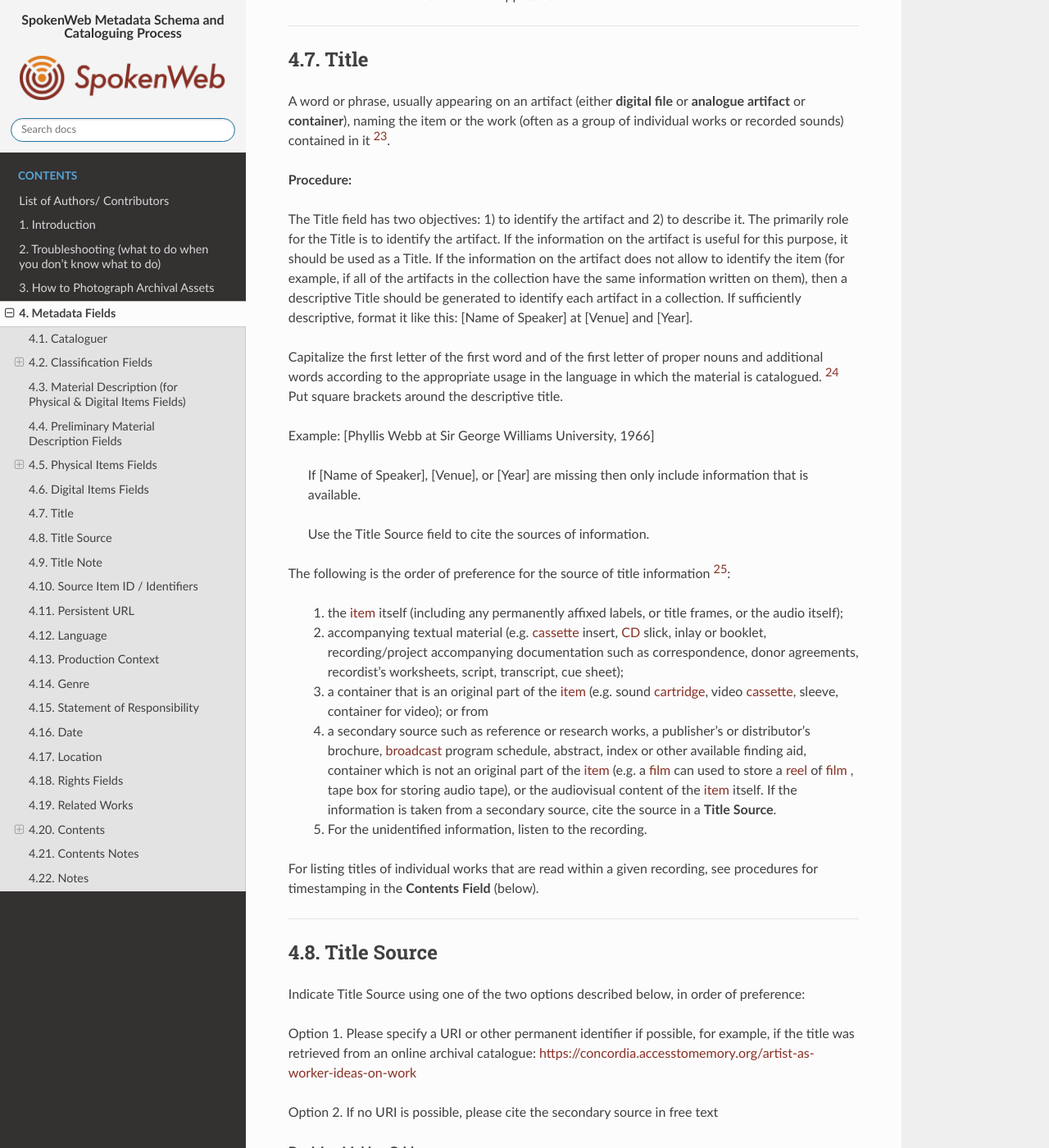
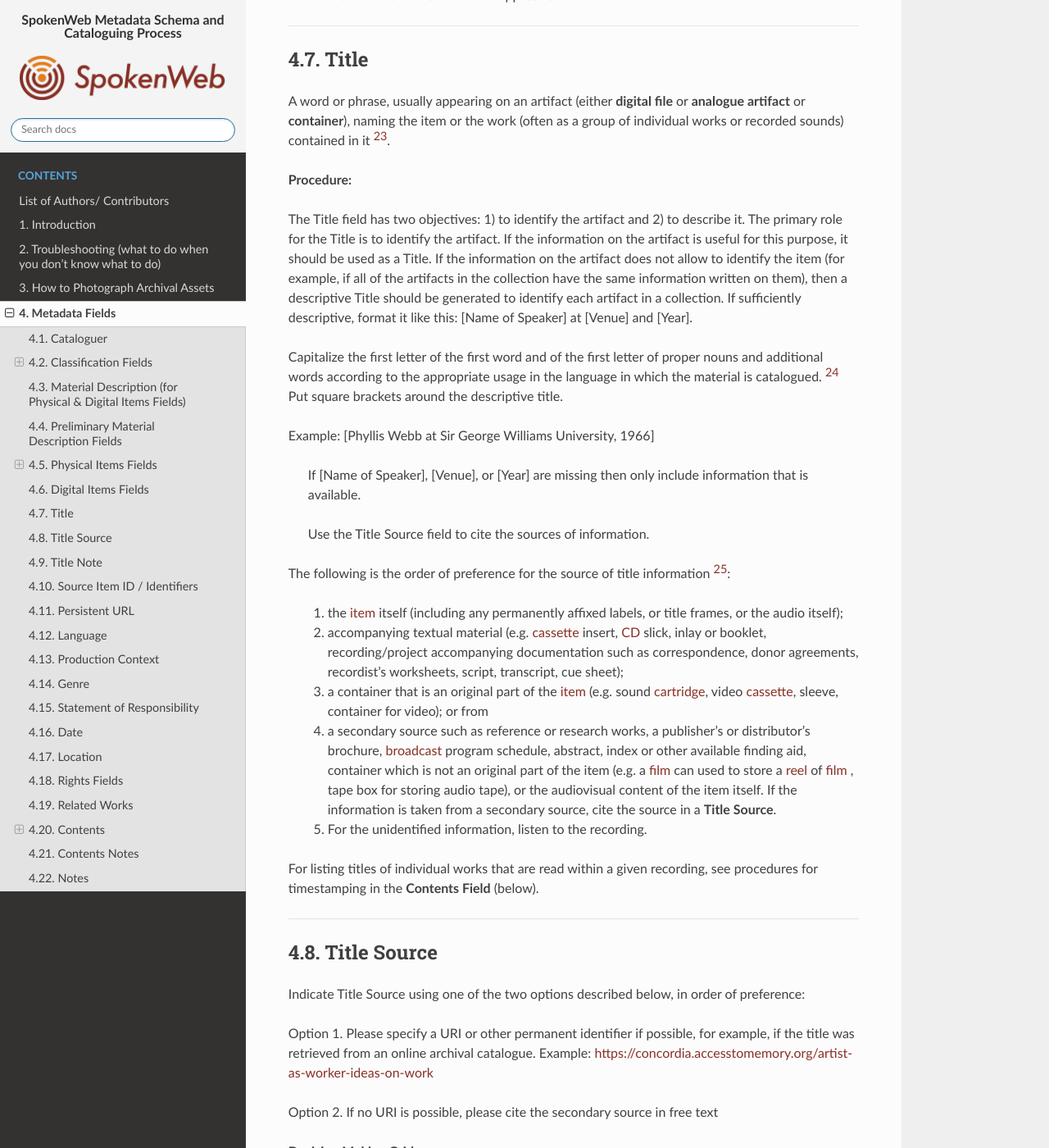
Before and after one commit to spokenweb/spokenweb-metadata-scheme, a Sphinx documentation site: the page built from docs/4-metadata-fields.rst, in a window 1280 px wide and 1400 px high, scrolled down 11901 px. Shown: the whole window at 82% size. Built offline with Sphinx 7.4.7 and the Read the Docs theme 3.1.0, drawn with Linux system fonts in a browser that asks for light colours; some of the changed text lies outside the part shown.

Commit message:
Update 4-metadata-fields.rst

```diff
--- a/docs/4-metadata-fields.rst
+++ b/docs/4-metadata-fields.rst
@@ -299,7 +299,7 @@
 
     * Copy from an original loaned by UTARMS
 
-**Tape Brand:** Where indicated on the artifact, or reliably on the container, record the tape brand and the specific type number, for example, Ampex 456 or Scotch 250. This makes all the difference in being able to track degradation issues (sticky shed syndrome) from the item metadata. Knowing if it’s Scotch 200, or Scotch 250, or Scotch 300 is relevant for the preservation purposes.  When the info is available, it’s usually written clearly on the box. Older tapes will often have named lines of tape, sometimes on a shiny sticker or something that might say, for example, “Radio Mastering Extraordinaire”. This can be helpful to know, and would be great to record, if it’s readily available. If it’s not obvious, then write down “Unknown acetate”.
+**Tape Brand:** Where indicated on the artifact, or reliably on the container, record the tape brand and the specific type number, for example, Ampex 456 or Scotch 250. This makes all the difference in being able to track degradation issues (e.g. sticky shed syndrome) from the item metadata. Knowing if it’s Scotch 200, or Scotch 250, or Scotch 300 is relevant for the preservation purposes.  When the info is available, it’s usually written clearly on the box. Older tapes will often have named lines of tape, sometimes on a shiny sticker or something that might say, for example, “Radio Mastering Extraordinaire”. This can be helpful to know, and would be great to record, if it’s readily available. If it’s not obvious, then write down “Unknown acetate”.
 
 **Sound Quality:** Based on broad categories of clarity and audibility, grade the audio quality of the recording as either Excellent, Good, or Poor.
 
@@ -415,7 +415,7 @@
 
 **Procedure:**
 
-The Title field has two objectives: 1) to identify the artifact and 2) to describe it. The primarily role for the Title is to identify the artifact. If the information on the artifact is useful for this purpose, it should be used as a Title. If the information on the artifact does not allow to identify the item (for example, if all of the artifacts in the collection have the same information written on them), then a descriptive Title should be generated to identify each artifact in a collection. If sufficiently descriptive, format it like this: [Name of Speaker] at [Venue] and [Year].
+The Title field has two objectives: 1) to identify the artifact and 2) to describe it. The primary role for the Title is to identify the artifact. If the information on the artifact is useful for this purpose, it should be used as a Title. If the information on the artifact does not allow to identify the item (for example, if all of the artifacts in the collection have the same information written on them), then a descriptive Title should be generated to identify each artifact in a collection. If sufficiently descriptive, format it like this: [Name of Speaker] at [Venue] and [Year].
 
 Capitalize the first letter of the first word and of the first letter of proper nouns and additional words according to the appropriate usage in the language in which the material is catalogued. [24]_ Put square brackets around the descriptive title.
 
@@ -430,7 +430,7 @@
   1. the `item <http://www.iasa-web.org/cataloguing-rules/appendix-d-glossary#103>`__ itself (including any permanently affixed labels, or title frames, or the audio itself);
   2. accompanying textual material (e.g. `cassette <http://www.iasa-web.org/cataloguing-rules/appendix-d-glossary#22>`__ insert, `CD <http://www.iasa-web.org/cataloguing-rules/appendix-d-glossary#24>`__ slick, inlay or booklet, recording/project accompanying documentation such as correspondence, donor agreements, recordist’s worksheets, script, transcript, cue sheet);
   3. a container that is an original part of the `item <http://www.iasa-web.org/cataloguing-rules/appendix-d-glossary#103>`__ (e.g. sound `cartridge <http://www.iasa-web.org/cataloguing-rules/appendix-d-glossary#21>`__, video `cassette <http://http://www.iasa-web.org/cataloguing-rules/appendix-d-glossary#22>`__, sleeve, container for video); or from
-  4. a secondary source such as reference or research works, a publisher’s or distributor’s brochure, `broadcast <http://www.iasa-web.org/cataloguing-rules/appendix-d-glossary#19>`__ program schedule, abstract, index or other available finding aid, container which is not an original part of the `item <http://www.iasa-web.org/cataloguing-rules/appendix-d-glossary#103>`__ (e.g. a `film <http://www.iasa-web.org/cataloguing-rules/appendix-d-glossary#81>`__ can used to store a `reel <http://www.iasa-web.org/cataloguing-rules/appendix-d-glossary#165>`__ of `film <http://www.iasa-web.org/cataloguing-rules/appendix-d-glossary#81>`__ , tape box for storing audio tape), or the audiovisual content of the `item <http://www.iasa-web.org/cataloguing-rules/appendix-d-glossary#103>`__ itself. If the information is taken from a secondary source, cite the source in a **Title Source**.
+  4. a secondary source such as reference or research works, a publisher’s or distributor’s brochure, `broadcast <http://www.iasa-web.org/cataloguing-rules/appendix-d-glossary#19>`__ program schedule, abstract, index or other available finding aid, container which is not an original part of the item (e.g. a `film <http://www.iasa-web.org/cataloguing-rules/appendix-d-glossary#81>`__ can used to store a `reel <http://www.iasa-web.org/cataloguing-rules/appendix-d-glossary#165>`__ of `film <http://www.iasa-web.org/cataloguing-rules/appendix-d-glossary#81>`__ , tape box for storing audio tape), or the audiovisual content of the item itself. If the information is taken from a secondary source, cite the source in a **Title Source**.
   5. For the unidentified information, listen to the recording.
 
 For listing titles of individual works that are read within a given recording, see procedures for timestamping in the **Contents Field** (below).
@@ -443,7 +443,7 @@
 
 Indicate Title Source using one of the two options described below, in order of preference:
 
-Option 1. Please specify a URI or other permanent identifier if possible, for example, if the title was retrieved from an online archival catalogue: https://concordia.accesstomemory.org/artist-as-worker-ideas-on-work
+Option 1. Please specify a URI or other permanent identifier if possible, for example, if the title was retrieved from an online archival catalogue. Example: https://concordia.accesstomemory.org/artist-as-worker-ideas-on-work
 
 Option 2. If no URI is possible, please cite the secondary source in free text
 
@@ -463,7 +463,6 @@
 | Publisher’s brochure                                        | Such material is available                               |
 +-------------------------------------------------------------+----------------------------------------------------------+
 
-----
 
 ***************
 4.9. Title Note
```
Also changed, not shown: other parts of docs/4-metadata-fields.rst (+11 -4 lines).
